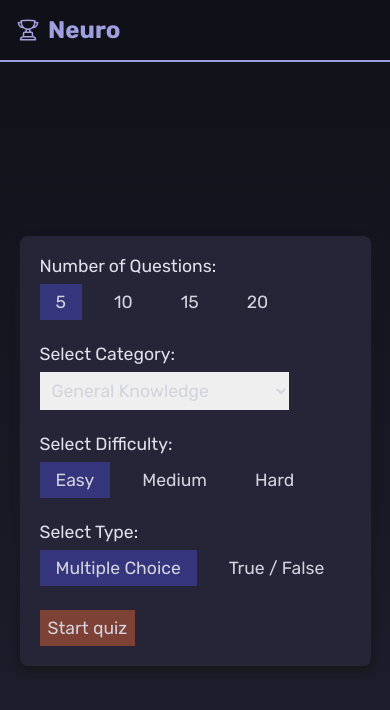
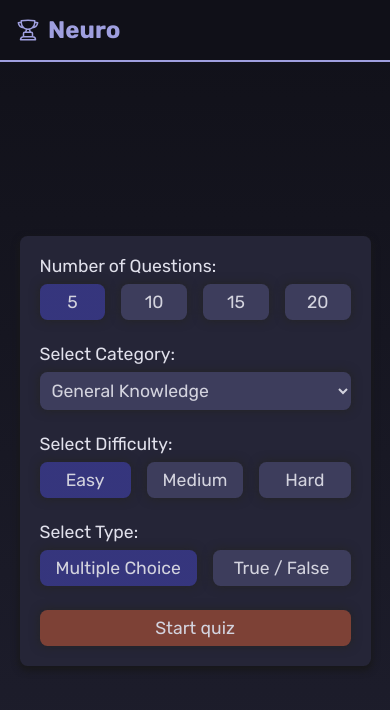
Before and after one commit to tariqs26/neuro, a React (Vite) app: page / in a window 390 px wide. Shown: the top 710 px of the page. Built offline with nearby package versions, Linux system fonts and the light colour scheme.

Commit message:
only share the styles applicable to both props, increase width of form when responsive

```diff
--- a/src/components/Form/Form.css
+++ b/src/components/Form/Form.css
@@ -65,6 +65,14 @@ input[type='submit']:hover {
   gap: 1rem;
 }
 
+:is(.form-control, .opt-group option) {
+  background-color: var(--inp-bg);
+  box-shadow: 0 0 0.5rem 0.1rem var(--inp-outline);
+  border-radius: 7.5px;
+  width: 100%;
+  user-select: none;
+}
+
 .opt-group option {
   padding: 0.5rem 1rem;
   background-repeat: no-repeat;
@@ -80,7 +88,6 @@ input[type='submit']:hover {
 
 @media (max-width: 380px) {
   form {
-    width: 95%;
     padding: 1rem !important;
     gap: 2rem;
   }
```
